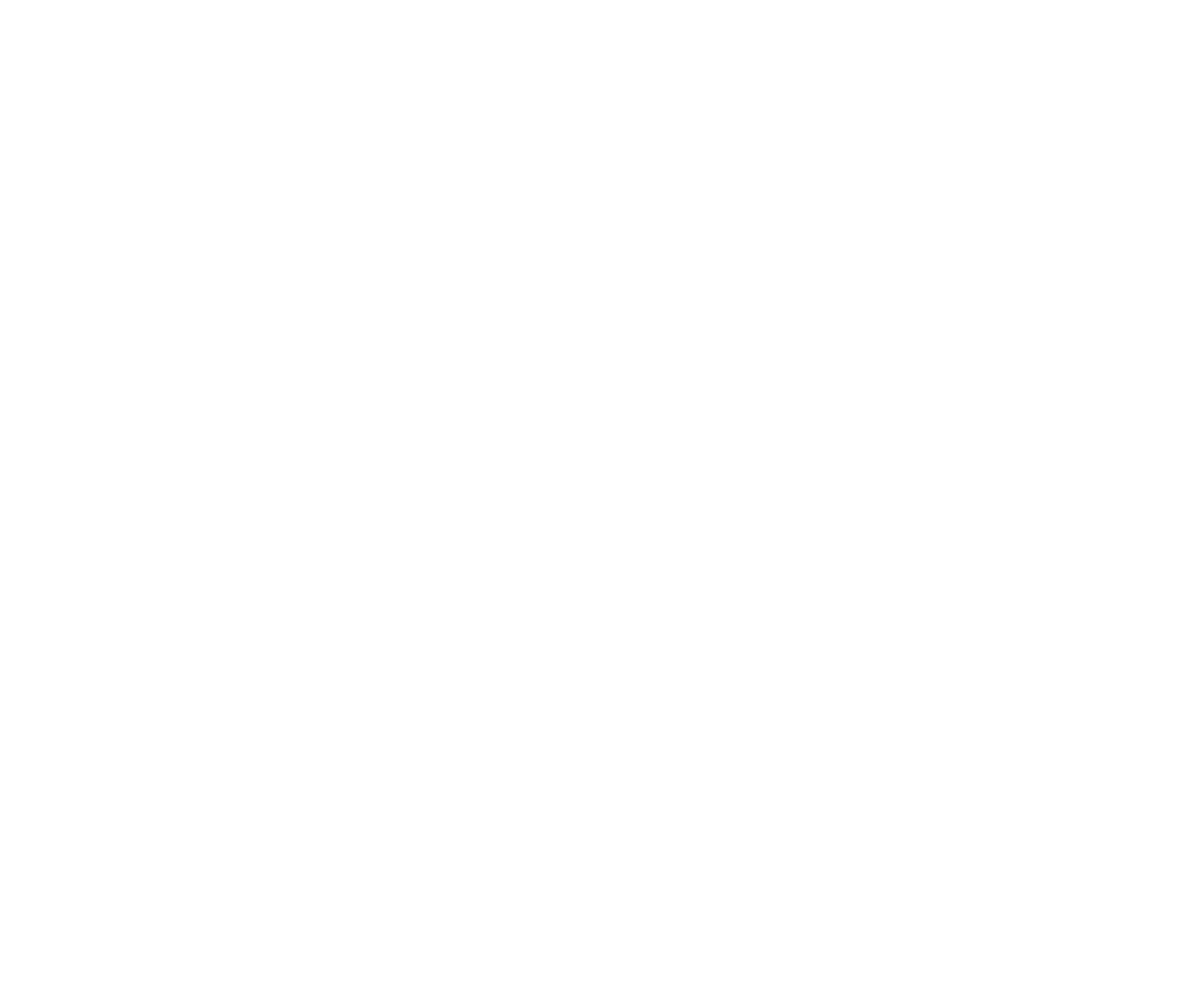
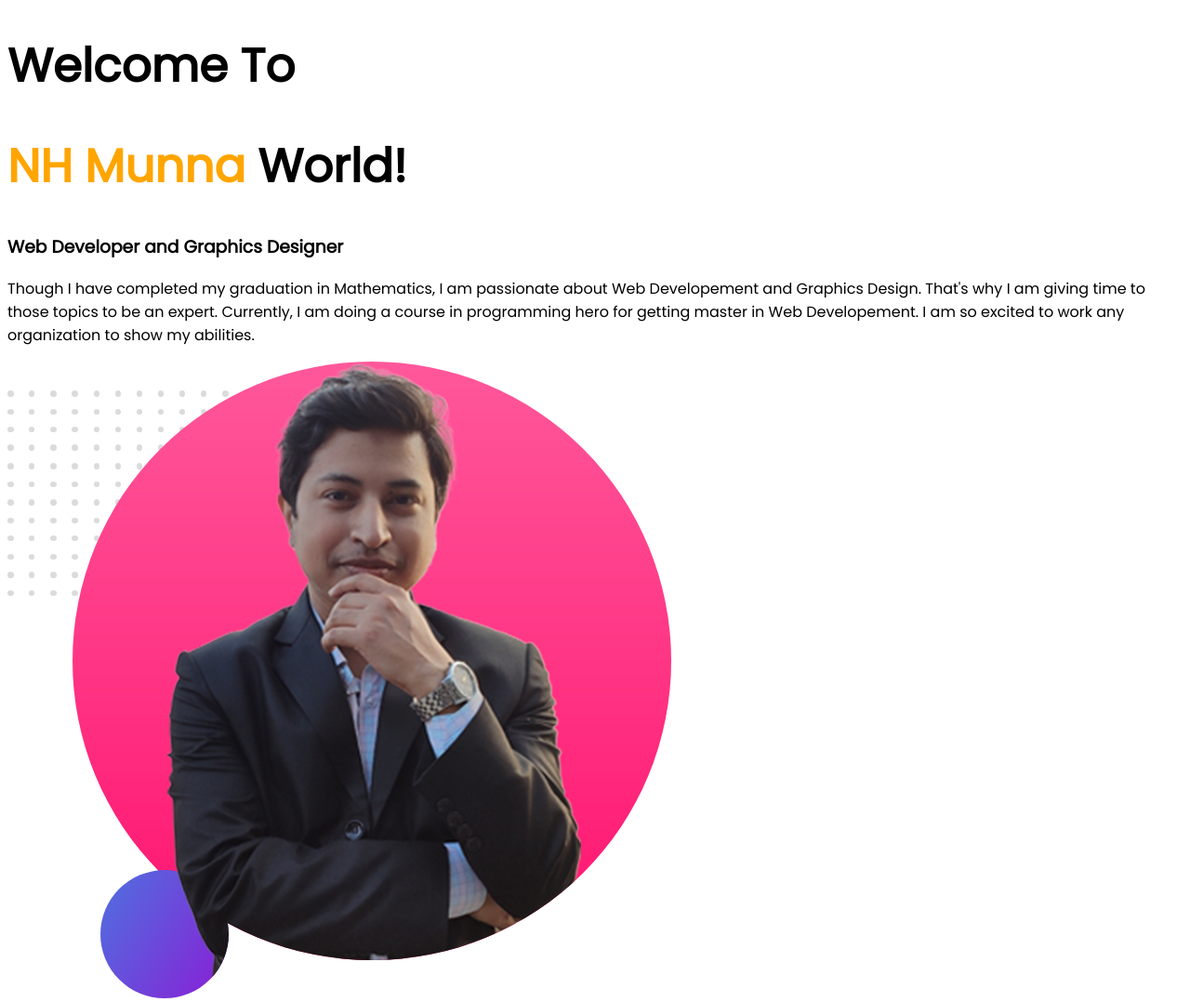
Before and after one commit to nhmunna/developer-portfolio, a plain HTML site: page index.html in a window 1280 px wide. Shown: the whole page at 93% size. Before the commit the page ends 800 px from the top, so only its background shows below. Drawn offline with Linux system fonts and the light colour scheme.

Commit message:
added para,image

```diff
--- a/index.html
+++ b/index.html
@@ -7,10 +7,14 @@
     <title>NH Munna Portfolio</title>
     <link rel="preconnect" href="https://fonts.googleapis.com">
     <link rel="preconnect" href="https://fonts.gstatic.com" crossorigin>
-    <link href="https://fonts.googleapis.com/css2?family=Poppins:ital@1&display=swap" rel="stylesheet">
+    <link href="https://fonts.googleapis.com/css2?family=Poppins:ital@0;1&display=swap" rel="stylesheet">
     <link rel="stylesheet" href="style.css">
 </head>
 <body>
-
+    <h1>Welcome To</h1>
+    <h1><span class="orange-color">NH Munna</span> World!</h1>
+    <h3>Web Developer and Graphics Designer</h3>
+    <p>Though I have completed my graduation in Mathematics, I am passionate about Web Developement and Graphics Design. That's why I am giving time to those topics to be an expert. Currently, I am doing a course in programming hero for getting master in Web Developement. I am so excited to work any organization to show my abilities.</p>
+    <img src="images/nhmunnaportfolio2.png" alt="">
 </body>
 </html>
--- a/style.css
+++ b/style.css
@@ -1,3 +1,9 @@
 body{
     font-family: 'Poppins', sans-serif;
 }
+h1{
+    font-size: 50px;
+}
+.orange-color{
+    color: orange;
+}
```
